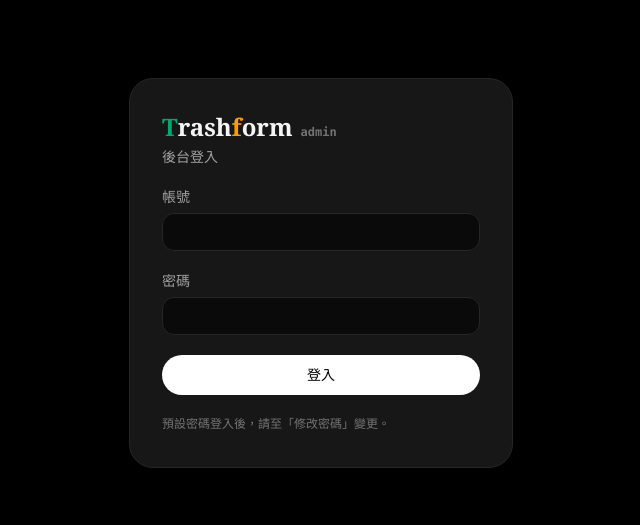
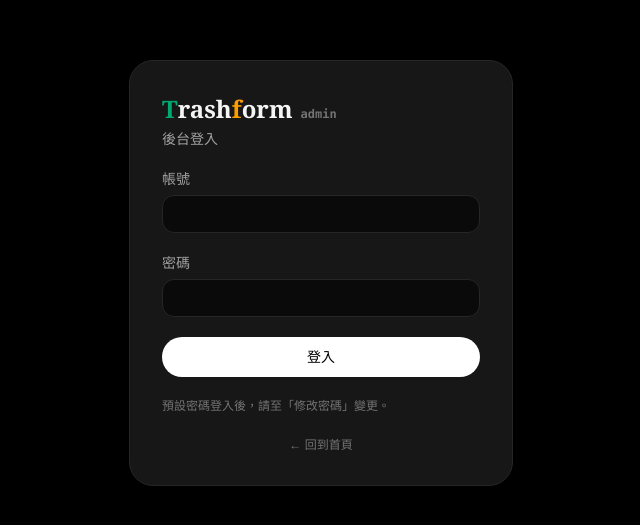
Before and after one commit to masonzeng702550/recycle-ai-tw, a Next.js app in the folder v2/: page /admin/login in a window 1280 px wide. Shown: the part 127-652 px from the top of the page, without its empty margins (319-959 px from the left). Built offline with nearby package versions, Linux system fonts and the light colour scheme.

Commit message:
feat(admin): "回到首頁" link on login page

```diff
--- a/v2/app/admin/login/page.tsx
+++ b/v2/app/admin/login/page.tsx
@@ -1,6 +1,7 @@
 "use client";
 
 import { useState, Suspense } from "react";
+import Link from "next/link";
 import { useRouter, useSearchParams } from "next/navigation";
 import type { AdminLoginRequest } from "@/lib/api-contracts";
 
@@ -96,6 +97,13 @@ function LoginForm() {
       <p className="text-xs text-neutral-500 leading-relaxed">
         預設密碼登入後，請至「修改密碼」變更。
       </p>
+
+      <Link
+        href="/"
+        className="text-center text-xs text-neutral-500 hover:text-neutral-300 transition-colors"
+      >
+        ← 回到首頁
+      </Link>
     </form>
   );
 }
```
